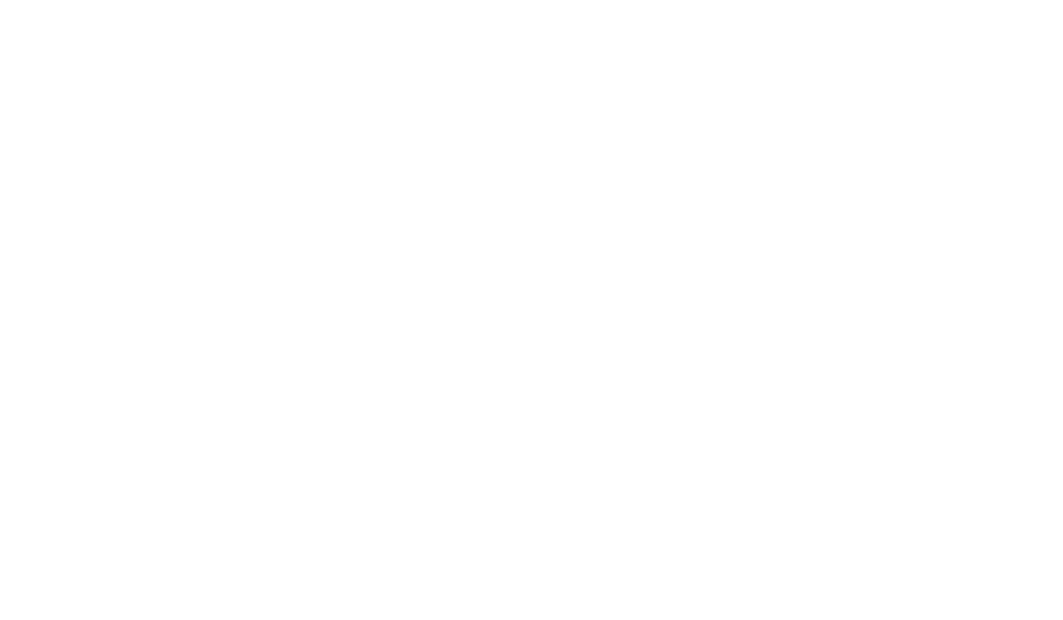
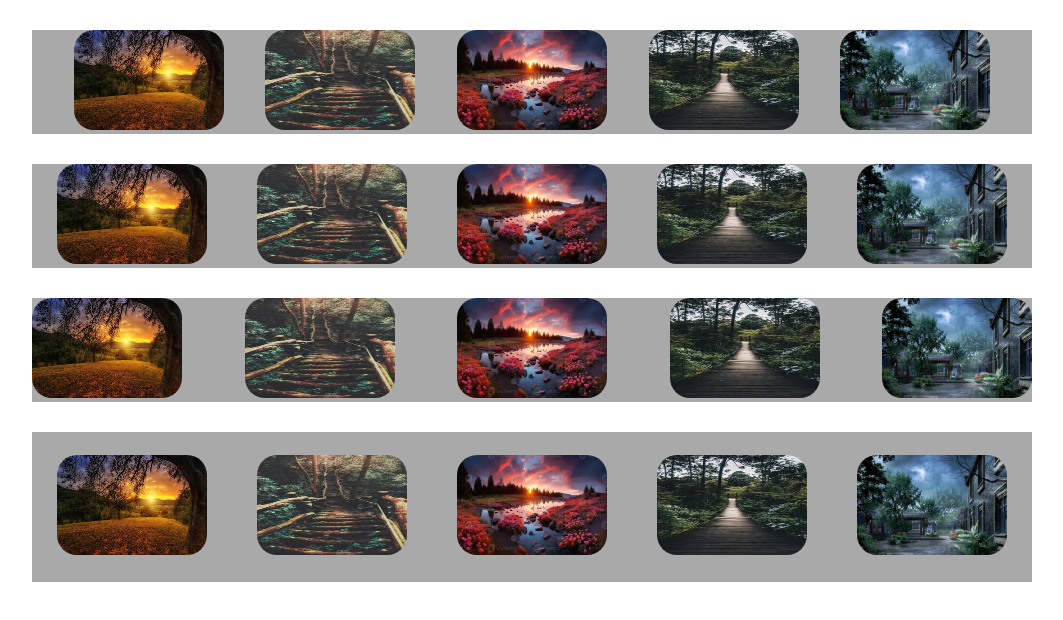
Before and after one commit to hemangimahale10/flexboxes, a plain HTML site: page index.html in a window 1280 px wide. Shown: the whole page, without its empty margins (6-1069 px from the left). Drawn offline with Linux system fonts and the light colour scheme.

Commit message:
Flexboxes are created

```diff
--- a/index.html
+++ b/index.html
@@ -1,29 +1,110 @@
 <!DOCTYPE html>
 <html>
 <head>
-    <title> Flexboxe </title>
+    <title> Flexbox </title>
+
+    <link rel="stylesheet" href="style.css" />
 </head>
 <body>
+
+  <div class="container">
     <div class="cards-container">
 
       <div class="card">
-
+        <img src="./img/one.jpeg" class="card-img" />
       </div>
 
       <div class="card">
-
+        <img src="./img/two.jpeg" class="card-img" />
       </div>
 
       <div class="card">
-
+        <img src="./img/three.jpeg" class="card-img" />
       </div>
 
       <div class="card">
-
+        <img src="./img/four.jpeg" class="card-img" />
       </div>
 
       <div class="card">
+        <img src="./img/five.jpg" class="card-img" />
+      </div>
+    </div>
 
+
+    <div class="cards-container1">
+
+      <div class="card">
+        <img src="./img/one.jpeg" class="card-img" />
       </div>
+
+      <div class="card">
+        <img src="./img/two.jpeg" class="card-img" />
+      </div>
+
+      <div class="card">
+        <img src="./img/three.jpeg" class="card-img" />
+      </div>
+
+      <div class="card">
+        <img src="./img/four.jpeg" class="card-img" />
+      </div>
+
+      <div class="card">
+        <img src="./img/five.jpg" class="card-img" />
+      </div>
+
+    </div>
+
+    <div class="cards-container2">
+
+      <div class="card">
+        <img src="./img/one.jpeg" class="card-img" />
+      </div>
+
+      <div class="card">
+        <img src="./img/two.jpeg" class="card-img" />
+      </div>
+
+      <div class="card">
+        <img src="./img/three.jpeg" class="card-img" />
+      </div>
+
+      <div class="card">
+        <img src="./img/four.jpeg" class="card-img" />
+      </div>
+
+      <div class="card">
+        <img src="./img/five.jpg" class="card-img" />
+      </div>
+
+    </div>
+
+    <div class="cards-container3">
+
+      <div class="card">
+        <img src="./img/one.jpeg" class="card-img" />
+      </div>
+
+      <div class="card">
+        <img src="./img/two.jpeg" class="card-img" />
+      </div>
+
+      <div class="card">
+        <img src="./img/three.jpeg" class="card-img" />
+      </div>
+
+      <div class="card">
+        <img src="./img/four.jpeg" class="card-img" />
+      </div>
+
+      <div class="card">
+        <img src="./img/five.jpg" class="card-img" />
+      </div>
+
+    </div>
+
+  </div>
+
 </body>
 </html>
--- /dev/null
+++ b/style.css
@@ -0,0 +1,52 @@
+.container{
+    display: block;
+    flex-wrap: wrap;
+}
+
+.cards-container {
+  display: flex;
+  flex-direction: row;
+  justify-content: space-evenly;
+  width: 1000px;
+  margin: 30px;
+  background-color:darkgray;
+
+}
+.cards-container1 {
+  display: flex;
+  flex-direction: row;
+  justify-content: space-around;
+  width: 1000px;
+  margin: 30px;
+  background-color:darkgray;
+}
+
+.cards-container2 {
+    display: flex;
+    flex-direction: row;
+    justify-content: space-between;
+    width: 1000px;
+    margin: 30px;
+    background-color:darkgray;
+}
+
+.cards-container3 {
+    display: flex;
+    flex-direction: row;
+    justify-content: space-around;
+    align-items: center;
+    width: 1000px;
+    height: 150px;
+    margin: 30px;
+    background-color:darkgray;
+}
+
+.card {
+  width: 150px;
+}
+
+.card-img {
+  width: 150px;
+  height: 100px;
+  border-radius: 20px 20px;
+}
```
